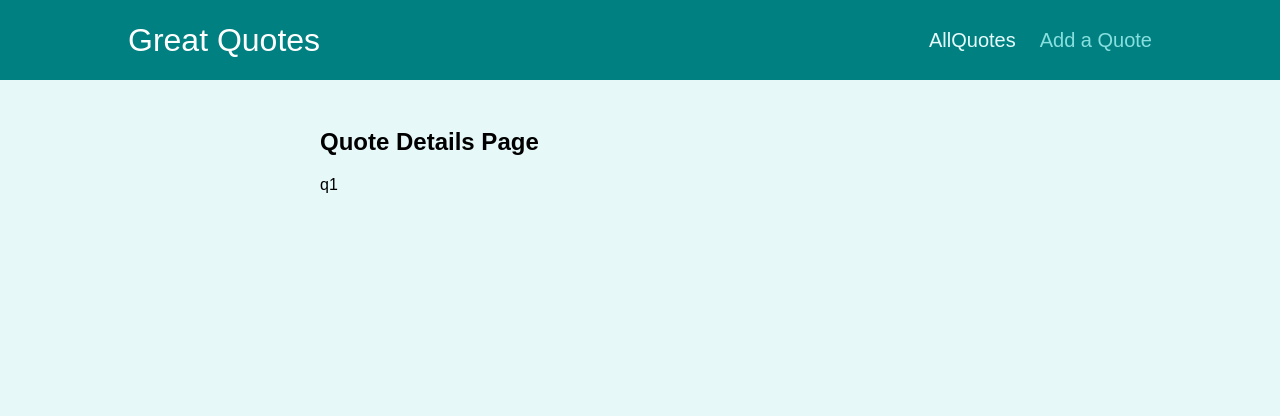
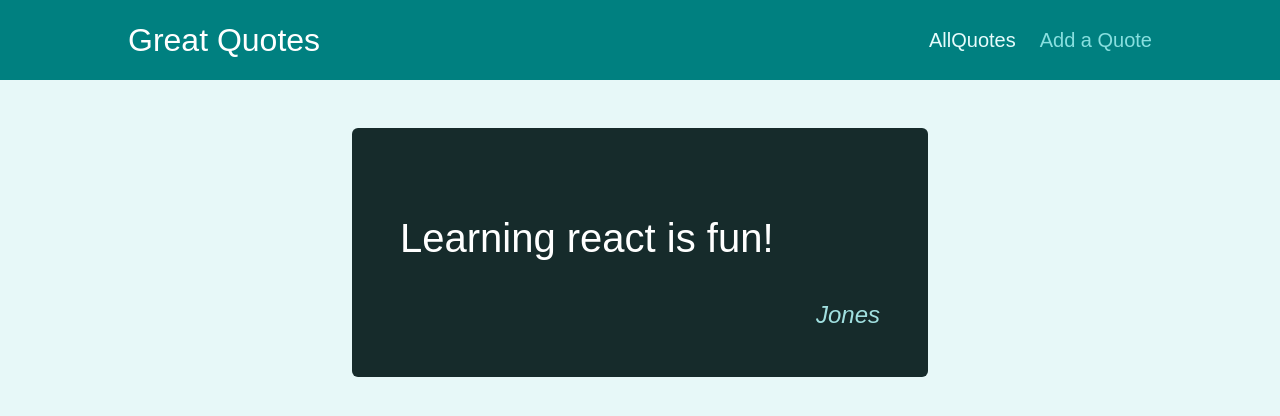
Before and after one commit to anuzza/Great-Quotes, a React (Create React App) app: page /quotes/q1 in a window 1280 px wide. Shown: the top 416 px of the page. Built offline with nearby package versions, Linux system fonts and the light colour scheme.

Commit message:
outputting the detail page

```diff
--- a/src/components/quotes/QuoteItem.js
+++ b/src/components/quotes/QuoteItem.js
@@ -1,4 +1,5 @@
 import classes from './QuoteItem.module.css';
+import { Link } from 'react-router-dom';
 
 const QuoteItem = (props) => {
   return (
@@ -9,9 +10,9 @@ const QuoteItem = (props) => {
         </blockquote>
         <figcaption>{props.author}</figcaption>
       </figure>
-      <a className='btn'>
+      <Link to= {`quotes/${props.id}`}className='btn'>
         View Fullscreen
-      </a>
+      </Link>
     </li>
   );
 };
--- a/src/pages/QuoteDetail.js
+++ b/src/pages/QuoteDetail.js
@@ -1,11 +1,31 @@
 import { Route, useParams } from "react-router-dom";
 import Comments from '../components/comments/Comments';
+import HighlightedQuote from "../components/quotes/HighlightedQuote";
+import NoQuotesFound from "../components/quotes/NoQuotesFound";
+
+const DUMMY_QUOTES=[
+    {
+        id: 'q1',
+        author: 'Jones',
+        text: 'Learning react is fun!'
+
+    },
+    {
+        id: 'q2',
+        author: 'David',
+        text: 'Learning React is Great!'
+    },
+];
 
 const QuoteDetail = ()=>{
     const params = useParams();
+    const quote = DUMMY_QUOTES.find(quote=> quote.id=== params.quoteId)
+    if(!quote){
+        return <p>No quote found!</p>;
+    }
+
     return <section>
-        <h1>Quote Details Page</h1>
-        <p>{params.quoteId}</p>
+        <HighlightedQuote text = {quote.text} author= {quote.author} />
         <Route path = {`/quotes/${params.quoteId}/comments`}>
             <Comments/>
         </Route>
```
